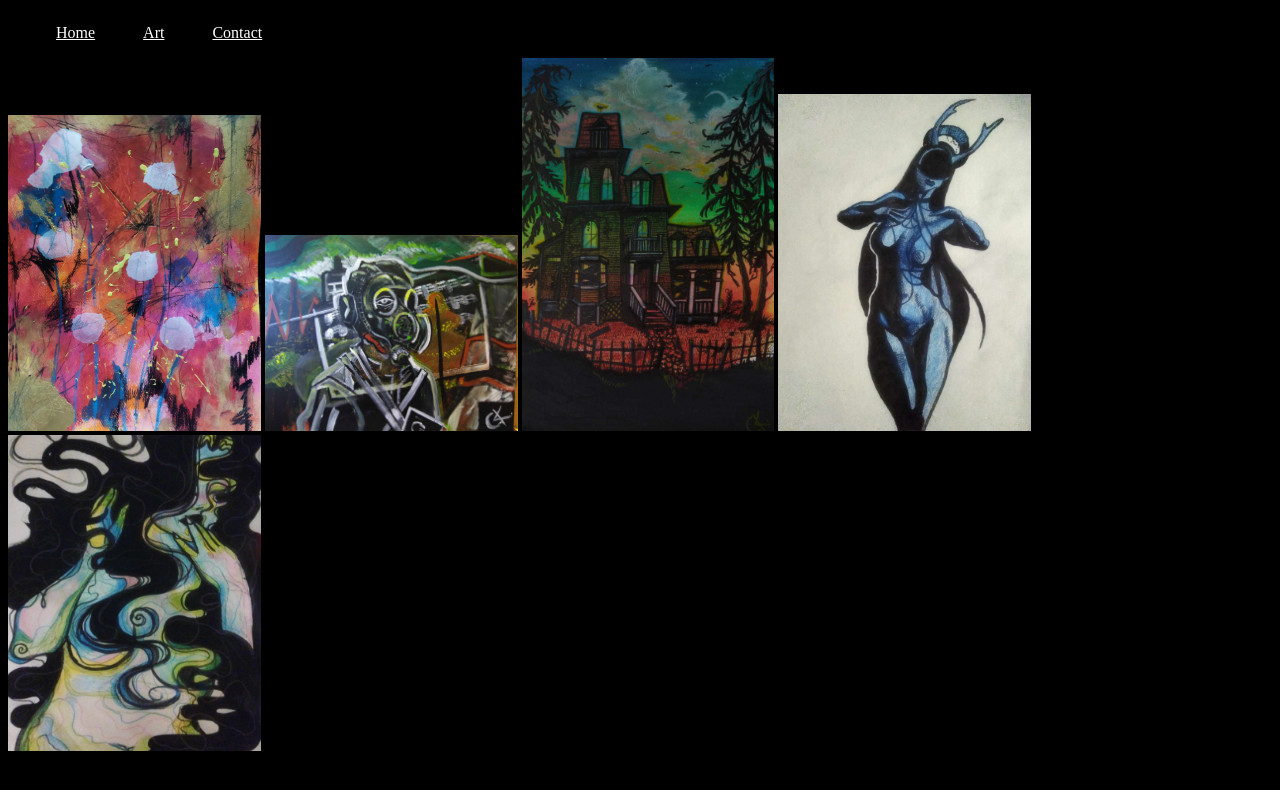
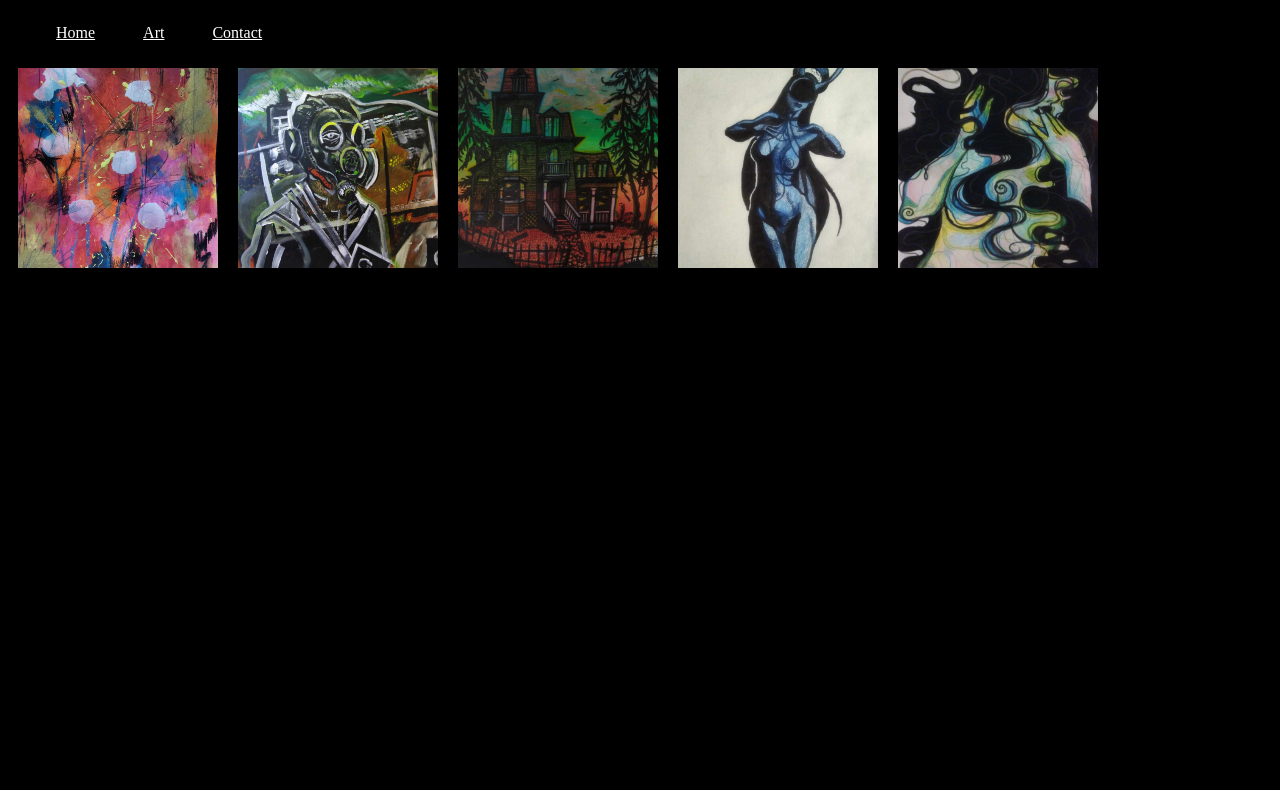
Before and after one commit to ju-nmd2023/wuid-portfolio-catofcosmos, a plain HTML site: page art.html in a window 1280 px wide. Drawn offline with Linux system fonts and the light colour scheme.

Commit message:
update
...nothin importaint

```diff
--- a/css/main.css
+++ b/css/main.css
@@ -81,9 +81,7 @@ td {
 }
 
 /*put in picture later*/
-.contactpic {
 
-}
 
 .messagebox {
 
@@ -94,4 +92,9 @@ td {
 /*Art page*/
 .pic {
   width: 20%;
+  float: left;
+    width:  200px;
+    height: 200px;
+    object-fit: cover;
+    margin: 10px;
 }
```
